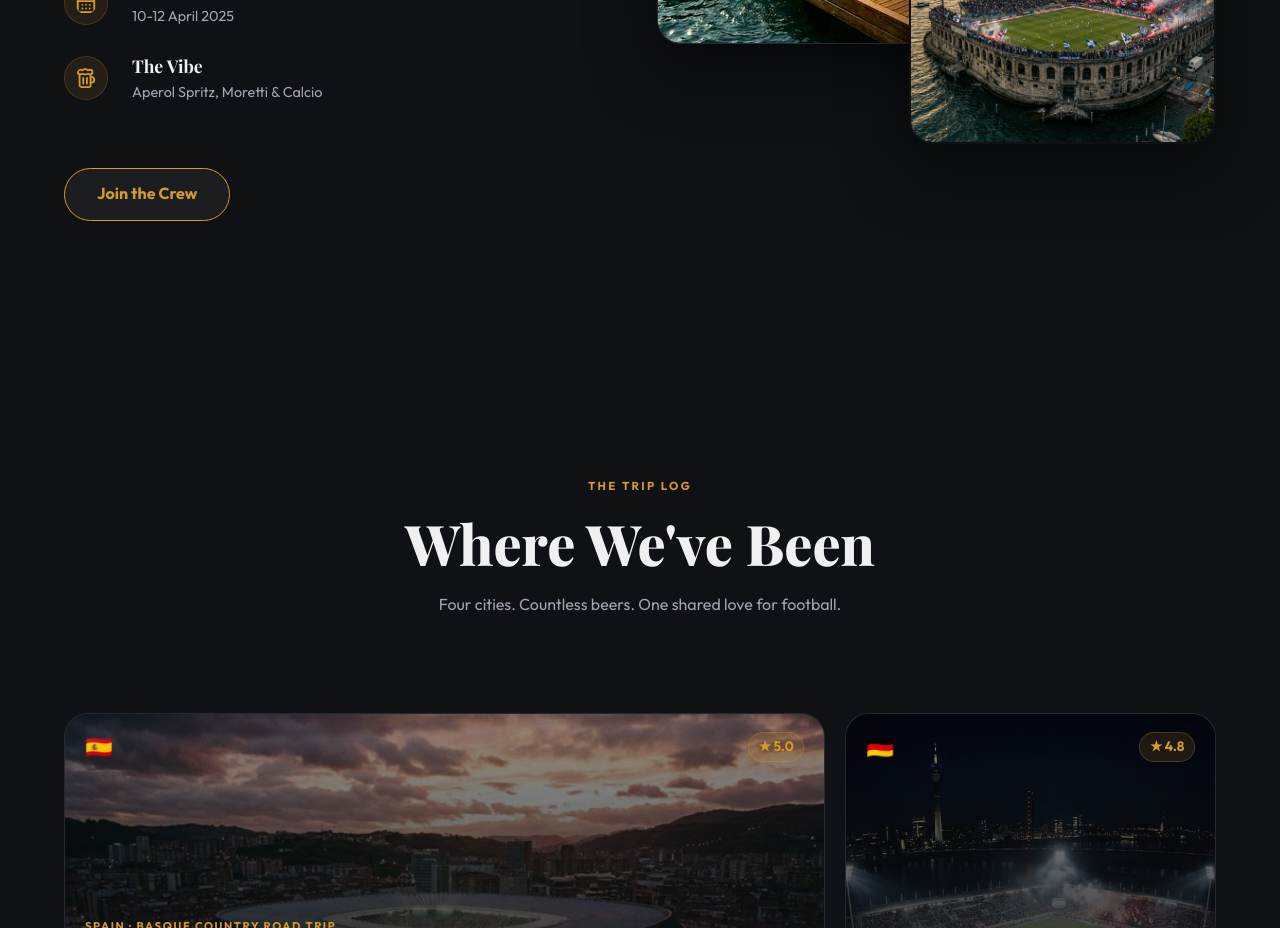
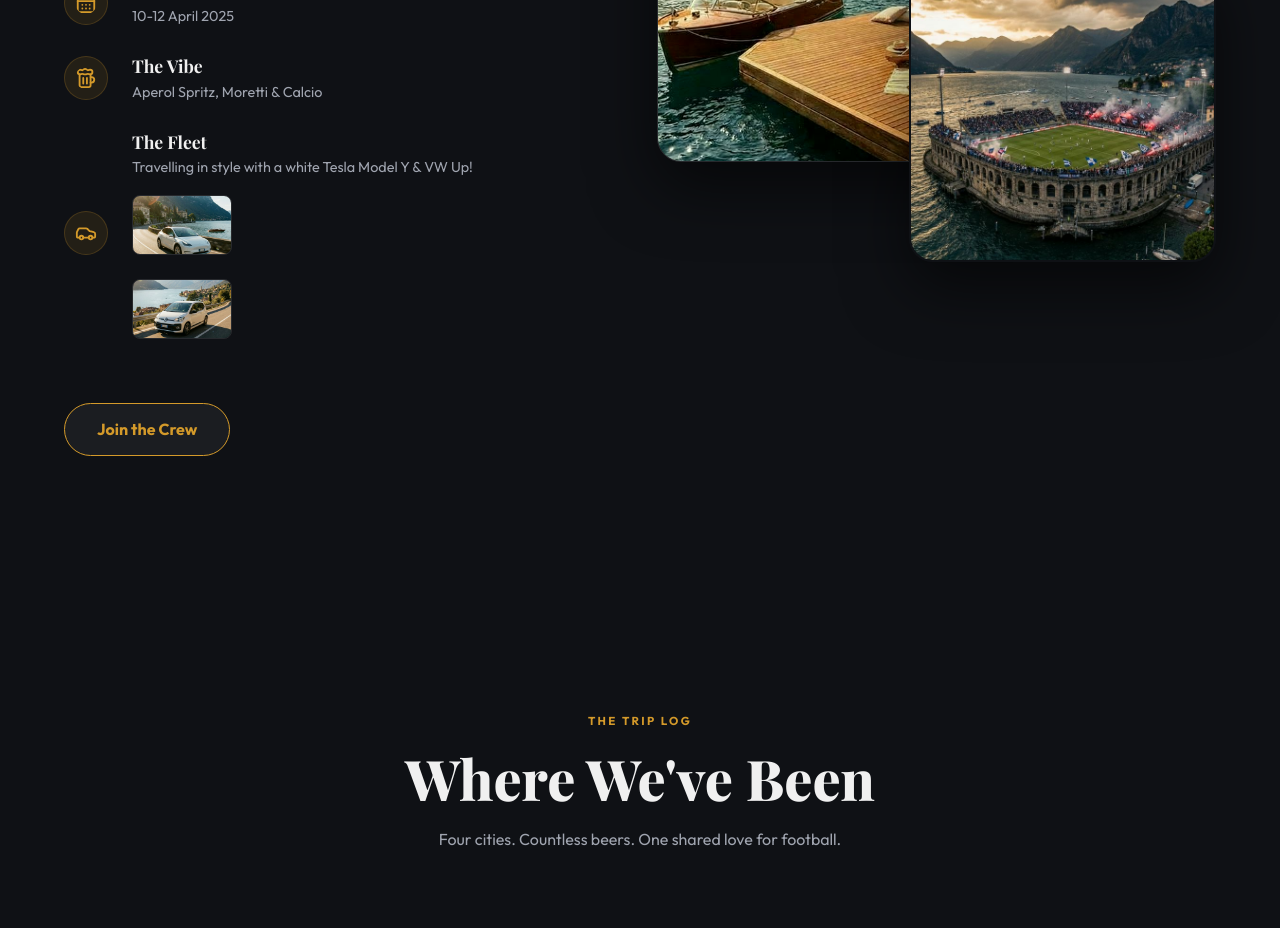
Before and after one commit to yupi1313/FreeLimburgTrips, a React (Vite) app: page / in a window 1280 px wide. Shown: the part 1360-2288 px from the top of the page. Built offline with nearby package versions, Linux system fonts and the light colour scheme; a web font is replaced by a local one.

Commit message:
Add Tesla Y and VW Up to Como trip section

```diff
--- a/src/components/NextTrip.css
+++ b/src/components/NextTrip.css
@@ -104,6 +104,20 @@
     color: var(--color-text-muted);
 }
 
+.next-trip__cars {
+    display: flex;
+    gap: var(--space-md);
+    margin-top: var(--space-sm);
+}
+
+.next-trip__car-img {
+    width: 100px;
+    height: 60px;
+    object-fit: cover;
+    border-radius: var(--radius-sm);
+    border: 1px solid rgba(255, 255, 255, 0.1);
+}
+
 .next-trip__cta {
     display: inline-flex;
     align-items: center;
--- a/src/components/NextTrip.tsx
+++ b/src/components/NextTrip.tsx
@@ -1,5 +1,5 @@
 import React from 'react';
-import { CalendarDays, MapPin, Beer } from 'lucide-react';
+import { CalendarDays, MapPin, Beer, Car } from 'lucide-react';
 import './NextTrip.css';
 
 const NextTrip: React.FC = () => {
@@ -39,6 +39,17 @@ const NextTrip: React.FC = () => {
                                     <span>Aperol Spritz, Moretti & Calcio</span>
                                 </div>
                             </div>
+                            <div className="next-trip__detail">
+                                <Car size={20} className="next-trip__icon" />
+                                <div>
+                                    <strong>The Fleet</strong>
+                                    <span>Travelling in style with a white Tesla Model Y & VW Up!</span>
+                                    <div className="next-trip__cars">
+                                        <img src="/tesla_y.png" alt="White Tesla Model Y" className="next-trip__car-img" />
+                                        <img src="/vw_up.png" alt="White VW Up" className="next-trip__car-img" />
+                                    </div>
+                                </div>
+                            </div>
                         </div>
 
                         <a href="#contact" className="next-trip__cta">Join the Crew</a>
```
Also changed, not shown: public/tesla_y.png (added), public/vw_up.png (added).
